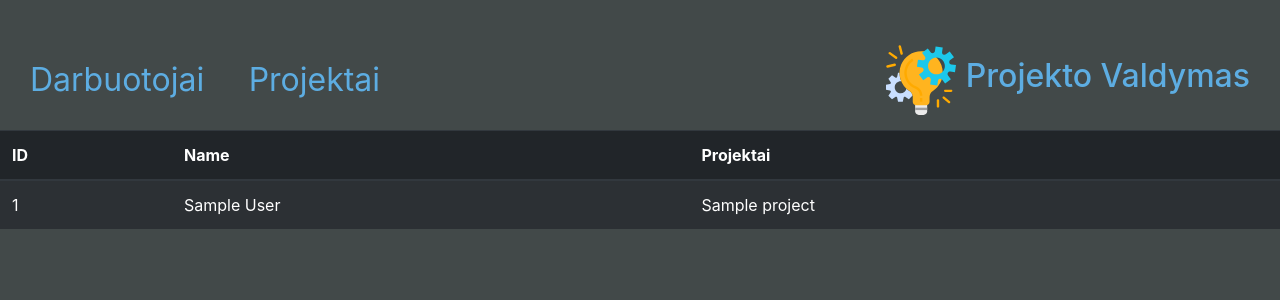
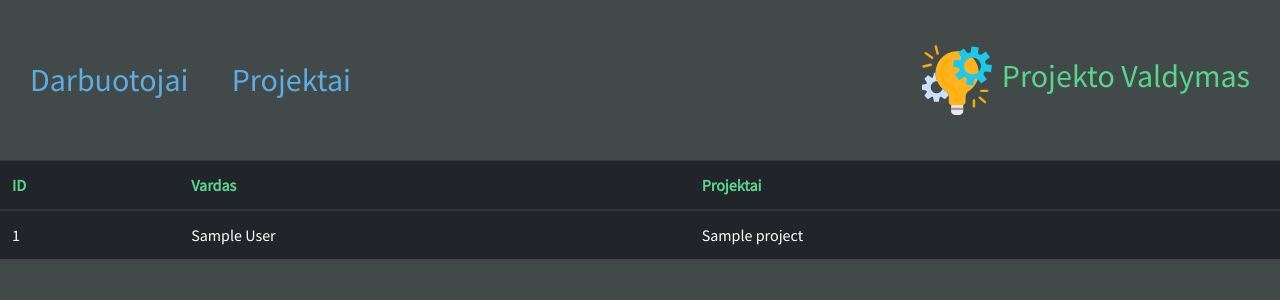
Before and after one commit to EvaldasP/ProjectManagerPHP, a PHP site: page /?path=employee in a window 1280 px wide. Shown: the top 300 px of the page. Run offline with PHP 8.4, Linux system fonts and the light colour scheme; tables that the repository leaves empty or names only in its code hold one stand-in row (values such as "Sample post").

Commit message:
Employees assigment to Project
Project can have more than one  employee

```diff
--- a/index.php
+++ b/index.php
@@ -4,6 +4,8 @@
 <head>
     <meta charset="UTF-8">
     <meta name="viewport" content="width=device-width, initial-scale=1.0">
+    <link rel="preconnect" href="https://fonts.gstatic.com">
+    <link href="https://fonts.googleapis.com/css2?family=Source+Sans+Pro&display=swap" rel="stylesheet">
     <link rel="stylesheet" href="https://stackpath.bootstrapcdn.com/bootstrap/4.1.3/css/bootstrap.min.css" integrity="sha384-MCw98/SFnGE8fJT3GXwEOngsV7Zt27NXFoaoApmYm81iuXoPkFOJwJ8ERdknLPMO" crossorigin="anonymous">
     <script src="https://stackpath.bootstrapcdn.com/bootstrap/4.1.3/js/bootstrap.min.js" integrity="sha384-ChfqqxuZUCnJSK3+MXmPNIyE6ZbWh2IMqE241rYiqJxyMiZ6OW/JmZQ5stwEULTy" crossorigin="anonymous"></script>
     <link rel="stylesheet" href="styles.css">
@@ -23,17 +25,20 @@
     </header>
 
 
-    <table class="table table-striped table-dark">
+    <table class="table table-hover table-dark">
         <thead>
             <tr>
                 <th scope="col">ID</th>
-                <th scope="col">Name</th>
+
                 <?php
                 if ($_GET['path'] == "employee") {
+                    echo "<th scope=col>Vardas</th>";
                     echo "<th scope=col> Projektai</th>";
                 } else if ($_GET['path'] == "projects") {
+                    echo "<th scope=col>Projektas</th>";
                     echo "<th scope=col> Darbuotojai</th>";
                 } else {
+                    echo "<th scope=col>Vardas</th>";
                     echo "<th scope=col> Projektai</th>";
                 }
                 ?>
@@ -55,9 +60,6 @@
                 die("Connection failed: " . mysqli_connect_error());
             }
 
-
-
-
             //logika kuri pasikeitus path'ui keicia lentele kuri spausdinama
 
             if ($_GET['path'] == "employee" || $_GET['path'] == "") {
@@ -77,13 +79,19 @@
                     }
                 }
             } else if ($_GET['path'] == "projects") {
-                $sql = "SELECT id, name FROM projectmanager.projects";
+                $sql =  "SELECT projects.id as numeris, projects.name as projektas , GROUP_CONCAT(employee.name SEPARATOR', ') as vardas FROM projects
+                        LEFT JOIN employee ON employee.project_id = projects.id
+                        GROUP BY projektas
+                        ORDER BY numeris;
+                        ";
+
                 $result = mysqli_query($conn, $sql);
                 if (mysqli_num_rows($result) > 0) {
                     while ($row = mysqli_fetch_assoc($result)) {
                         echo "<tr>
-                        <td> $row[id]</td>
-                        <td> $row[name]</td>
+                        <td> $row[numeris]</td>
+                        <td> $row[projektas]</td>
+                        <td> $row[vardas] </td>
                         </tr>";
                     }
                 }
--- a/styles.css
+++ b/styles.css
@@ -1,9 +1,11 @@
 body {
   background-color: #424949;
+  font-family: "Source Sans Pro", sans-serif;
 }
 
 header {
   margin-top: 30px;
+  margin-bottom: 30px;
   height: 100px;
   display: -webkit-box;
   display: -ms-flexbox;
@@ -46,11 +48,15 @@ header a:active {
   -webkit-box-pack: center;
       -ms-flex-pack: center;
           justify-content: center;
-  color: #5dade2;
+  color: #58d68d;
 }
 
 .logo img {
   width: 70px;
   margin-right: 10px;
 }
+
+th {
+  color: #58d68d;
+}
 /*# sourceMappingURL=styles.css.map */
--- a/styles.scss
+++ b/styles.scss
@@ -1,18 +1,22 @@
+//COLORS
 $primaryColor: #424949;
 $secondaryColor: #5dade2;
+$thirdColor: #58d68d;
 
 body {
   background-color: $primaryColor;
+  font-family: "Source Sans Pro", sans-serif;
 }
 
 header {
   margin-top: 30px;
+  margin-bottom: 30px;
   height: 100px;
   display: flex;
   align-items: center;
   justify-content: space-between;
   a {
-    color: #5dade2;
+    color: $secondaryColor;
     margin-right: 10px;
     margin-left: 30px;
     font-size: 2rem;
@@ -20,11 +24,11 @@ header {
     transition: 0.3s;
   }
   a:hover {
-    color: #58d68d;
+    color: $thirdColor;
     text-decoration: none;
   }
   a:active {
-    color: #58d68d;
+    color: $thirdColor;
   }
 }
 
@@ -33,9 +37,15 @@ header {
   margin-right: 30px;
   align-items: center;
   justify-content: center;
-  color: $secondaryColor;
+  color: $thirdColor;
   img {
     width: 70px;
     margin-right: 10px;
   }
 }
+
+th {
+  color: $thirdColor;
+}
+.table {
+}
```
Also changed, not shown: 1 other file.
